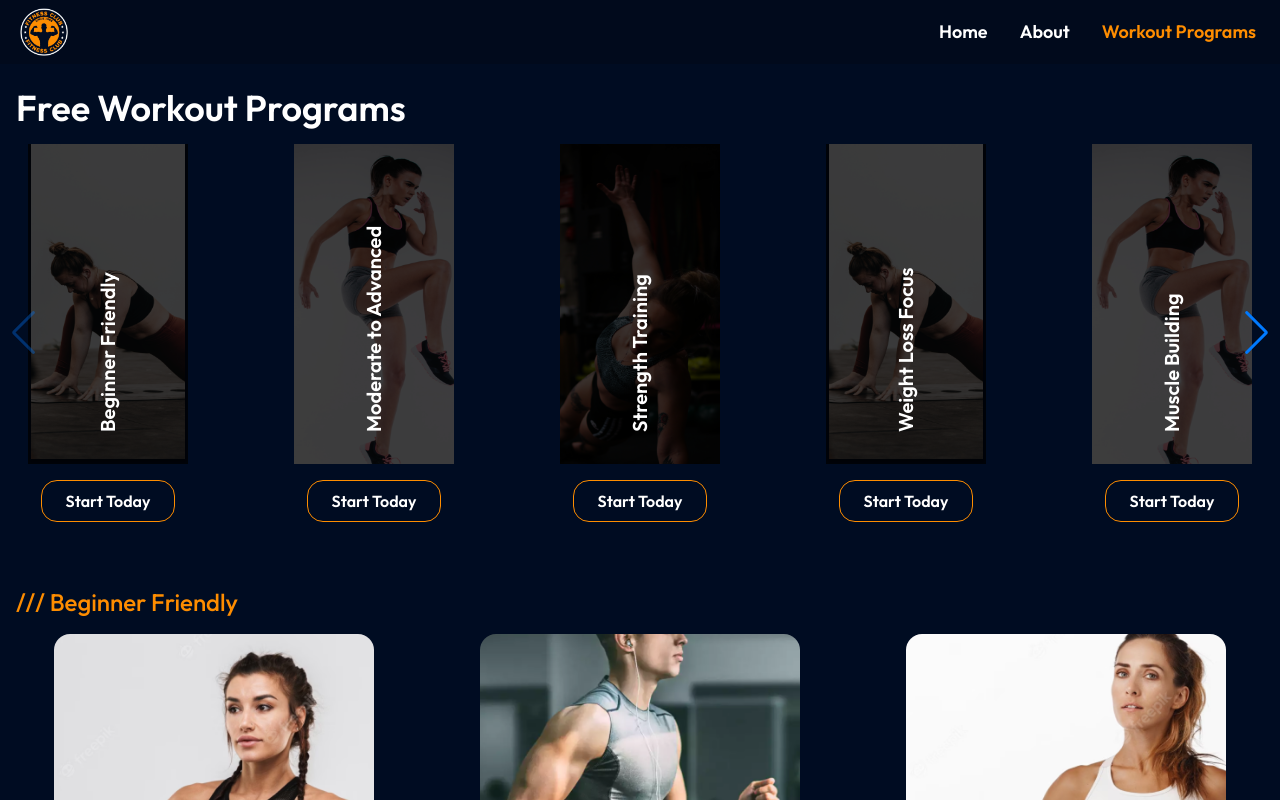
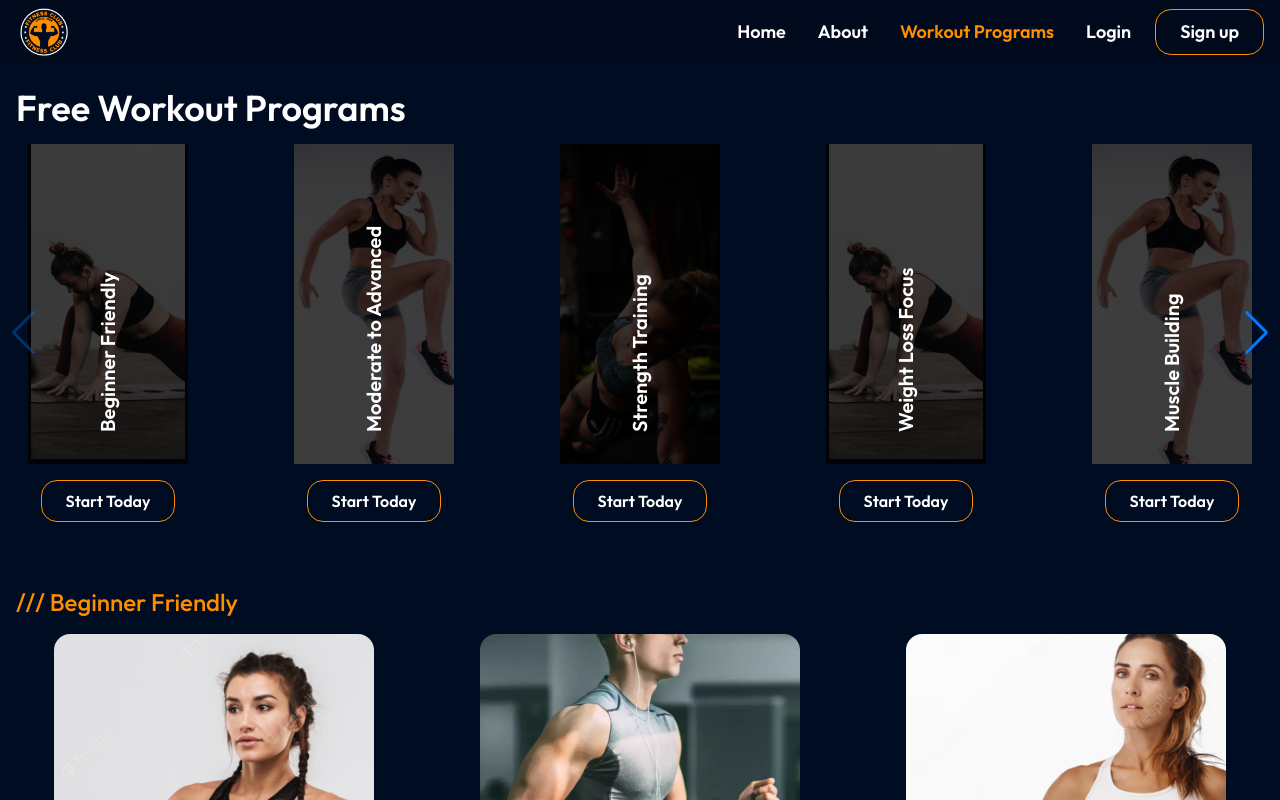
Before and after one commit to developersumit01/gym, a React (Vite) app: page /workout-programs in a window 1280 px wide. Shown: the top 800 px of the page. Built offline with nearby package versions, Linux system fonts and the light colour scheme.

Commit message:
add absolute route file to handle routing in entire project

```diff
--- a/src/App.tsx
+++ b/src/App.tsx
@@ -1,5 +1,5 @@
 import { BrowserRouter, Route, Routes } from "react-router-dom";
-import AppRoute from "./route";
+import AppRoute from "./app.route";
 import ScrollTop from "./components/scrollTop";
 import AuthContextProvider from "./contexts/auth.context";
 const App = () => {
--- /dev/null
+++ b/src/absolute-routes.tsx
@@ -0,0 +1,8 @@
+import * as routes from './routes';
+export const LOGIN=`/${routes.AUTH}/${routes.LOGIN}`;
+export const SIGN_UP=`/${routes.AUTH}/${routes.SIGN_UP}`;
+export const HOME = `/${routes.HOME}`;
+export const ABOUT = `/${routes.ABOUT}`;
+export const WORKOUT_PROGRAMS = `/${routes.WORKOUT_PROGRAMS}`;
+export const STORE = `/${routes.STORE}`;
+export const WORKOUT_PROGRAMS_DAY = `/${routes.WORKOUT_PROGRAMS}/:workoutName/day/:day`;
--- a/src/route.tsx
+++ b/src/app.route.tsx
@@ -1,4 +1,3 @@
-import React from "react";
 import { Route, Routes } from "react-router-dom";
 import Layout from "./layout";
 import Home from "./pages/home";
@@ -12,15 +11,21 @@ import { WorkoutProgramsProvider } from "./contexts/workoutPrograms.context";
 import { RecipesContextProvider } from "./contexts/recipes.context";
 import SignUp from "./pages/auth/signUp";
 import AuthGuard from "./guards/auth.gaurd";
+import * as routes from "./absolute-routes";
 
 const AppRoute = () => {
    return (
       <Layout>
+         {/* Auth routes start here */}
+         <Routes>
+            <Route path={routes.SIGN_UP} element={<SignUp />} />
+         </Routes>
+         {/* Auth route end here */}
          {/* Public routes start here */}
          <Routes>
-            <Route path="auth/sign-up" element={<SignUp />} />
+
             <Route
-               path=""
+               path={routes.HOME}
                element={
                   <GallaryContextProvider>
                      <ProductsProvider>
@@ -34,7 +39,7 @@ const AppRoute = () => {
                }
             />
             <Route
-               path="about"
+               path={routes.ABOUT}
                element={
                   <AuthGuard>
                      <AboutCardContextProvider>
@@ -44,7 +49,7 @@ const AppRoute = () => {
                }
             />
             <Route
-               path="workout-programs/"
+               path={routes.WORKOUT_PROGRAMS}
                element={
                   <WorkoutProgramsProvider>
                      <WorkoutPrograms />
@@ -52,7 +57,7 @@ const AppRoute = () => {
                }
             />
             <Route
-               path="workout-programs/:workoutName/day/:day"
+               path={routes.WORKOUT_PROGRAMS_DAY}
                element={<Workout />}
             />
             {/* Add more routes as needed */}
@@ -61,7 +66,7 @@ const AppRoute = () => {
 
          {/* Private route start here */}
          <Routes>
-               <Route path="dashboard" />
+            <Route path="dashboard" />
          </Routes>
          {/* Private route end here */}
       </Layout>
--- a/src/components/header.tsx
+++ b/src/components/header.tsx
@@ -1,24 +1,28 @@
-import { NavLink } from "react-router-dom";
+import { NavLink, useNavigate } from "react-router-dom";
+import { useState } from "react";
 import Logo from "../assets/images/logo.png";
 import HamburgerIcon from "../assets/icons/hamburger.svg";
-import { useState } from "react";
+import Button from "./button";
+import * as routes from "../absolute-routes";
 const Header = () => {
    const [ isHeaderOpen, setIsHeaderOpen ] = useState<boolean>(false);
+   const navigate = useNavigate()
    return (
       <>
          <header className="flex fixed z-40 top-0 left-0 w-full justify-between items-center p-2 bg-header-background text-text md:px-4">
             <div className="max-w-layout mx-auto flex justify-between items-center w-full">
                <div className="w-12">
-                  <NavLink to={"/"}><img src={Logo} alt="" className="ml-1" /></NavLink>
+                  <NavLink to={routes.HOME}><img src={Logo} alt="" className="ml-1" /></NavLink>
                </div>
-               <nav className="hidden md:flex space-x-4 text-lg font-semibold">
-                  <NavLink className="px-2" to="/">Home</NavLink>
-                  <NavLink className="px-2" to="/about">About</NavLink>
-                  <NavLink className="px-2" to="/workout-programs">Workout Programs</NavLink>
+               <nav className="hidden md:flex space-x-4 text-lg font-semibold items-center">
+                  <NavLink className="px-2" to={routes.HOME}>Home</NavLink>
+                  <NavLink className="px-2" to={routes.ABOUT}>About</NavLink>
+                  <NavLink className="px-2" to={routes.WORKOUT_PROGRAMS}>Workout Programs</NavLink>
+                  <NavLink className="px-2" to={routes.LOGIN}>Login</NavLink>
+                  <Button name="Sign up" onClick={() => { navigate(routes.SIGN_UP) }} />
                   {/* <NavLink className="px-2" to="/recipes">Recipes</NavLink>
-                  <NavLink className="px-2" to="/store">Store</NavLink>
-                  <NavLink className="px-2" to="/login">Login</NavLink>
-                  <NavLink className="px-2" to="/sign-up">Sign up</NavLink> */}
+                  <NavLink className="px-2" to="/store">Store</NavLink> */}
+
                </nav>
             </div>
             <div className="md:hidden mr-1">
@@ -28,14 +32,16 @@ const Header = () => {
             </div>
          </header>
          {/* This is the overlay behind the nav bar */}
-         <div className={`fixed h-[calc(100dvh-64px)] z-50 bg-overlay w-full bottom-0 ${!isHeaderOpen && '!hidden'}`} onClick={()=>{setIsHeaderOpen(!isHeaderOpen)}}></div>
+         <div className={`fixed h-[calc(100dvh-64px)] z-50 bg-overlay w-full bottom-0 ${!isHeaderOpen && '!hidden'}`} onClick={() => { setIsHeaderOpen(!isHeaderOpen) }}></div>
          <header className={`flex flex-col fixed h-[calc(100dvh-64px)] z-50 top-16 right-0 md:hidden justify-start items-start px-2 bg-header-background text-text font-semibold overflow-hidden transition-[width,opacity,transform] duration-300 ease-in-out gap-2 ${isHeaderOpen
             ? 'opacity-100 translate-y-0 w-1/2'
             : 'w-0 opacity-0 -translate-y-2'
             }`}>
-            <NavLink to="/" className="w-full py-1 px-2 focus-bg-fill">Home</NavLink>
-            <NavLink to="/about" className="w-full py-1 px-2 focus-bg-fill">About</NavLink>
-            <NavLink to="/workout-programs" className="w-full py-1 px-2 focus-bg-fill">Workout Programs</NavLink>
+            <NavLink to={routes.HOME} className="w-full py-1 px-2 focus-bg-fill">Home</NavLink>
+            <NavLink to={routes.ABOUT} className="w-full py-1 px-2 focus-bg-fill">About</NavLink>
+            <NavLink to={routes.WORKOUT_PROGRAMS} className="w-full py-1 px-2 focus-bg-fill">Workout Programs</NavLink>
+            <NavLink className="w-full py-1 px-2 focus-bg-fill" to={routes.LOGIN}>Login</NavLink>
+            <Button name="Sign up" onClick={() => { navigate(routes.SIGN_UP) }} />
             {/* <NavLink to="/recipes" className="w-full py-1 px-2 focus-bg-fill">Recipes</NavLink>
             <NavLink to="/store" className="w-full py-1 px-2 focus-bg-fill">Store</NavLink>
             <NavLink to="/login" className="w-full py-1 px-2 focus-bg-fill">Login</NavLink>
--- a/src/guards/auth.gaurd.tsx
+++ b/src/guards/auth.gaurd.tsx
@@ -7,7 +7,6 @@ interface AuthGuardProps {
 }
 const AuthGuard: React.FC<AuthGuardProps> = ({ children }) => {
    const [ auth ] = useAuth();
-   console.log("Hello from auth component");
    const location = useLocation();
    return (
       <>
--- a/src/layout.tsx
+++ b/src/layout.tsx
@@ -2,18 +2,18 @@ import React from "react";
 import Header from "./components/header";
 import Contact from "./components/contact";
 import Footer from "./components/footer";
-import useAuth from "./hooks/useAuth.hook";
+import { useLocation } from "react-router-dom";
+import { AUTH } from "./routes";
 interface LayoutProps {
   children: React.ReactNode;
 }
 const Layout: React.FC<LayoutProps> = ({ children }) => {
-  const [ auth ] = useAuth();
-  console.log(auth, 'kadjhaksdjhaks')
+  const location = useLocation()
   return (
     <>
       <Header />
       {children}
-      {auth && <Contact />}
+      {!location.pathname.includes(AUTH) && <Contact />}
       <Footer />
     </>
   );
--- /dev/null
+++ b/src/routes.tsx
@@ -0,0 +1,7 @@
+export const AUTH = 'auth';
+export const SIGN_UP = 'sign-up';
+export const LOGIN = 'login';
+export const HOME = '';
+export const ABOUT = 'about';
+export const WORKOUT_PROGRAMS = 'workout-programs';
+export const STORE = 'store';
```
